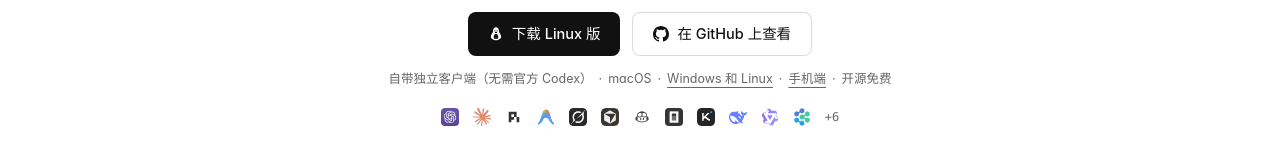
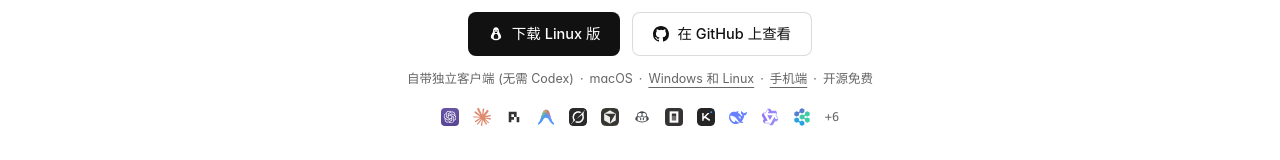
Before and after one commit to BytePioneer-AI/codexhost-website, a React (Vite) app: page / in a window 1280 px wide. Shown: the part 308-468 px from the top of the page. Built offline with nearby package versions, Linux system fonts and the light colour scheme; no server answers.

Commit message:
docs: shorten standalone client note in hero meta line

```diff
--- a/src/data/i18n.ts
+++ b/src/data/i18n.ts
@@ -63,7 +63,7 @@ export const COPY = {
         linux: '下载 Linux 版',
       },
       githubCta: '在 GitHub 上查看',
-      metaStandalone: '自带独立客户端（无需官方 Codex）',
+      metaStandalone: '自带独立客户端 (无需 Codex)',
       metaWinLinux: 'Windows 和 Linux',
       metaMobile: '手机端',
       metaOpen: '开源免费',
@@ -279,7 +279,7 @@ export const COPY = {
         linux: 'Download for Linux',
       },
       githubCta: 'View on GitHub',
-      metaStandalone: 'Standalone app included (no official Codex needed)',
+      metaStandalone: 'Standalone app included (no Codex needed)',
       metaWinLinux: 'Windows & Linux',
       metaMobile: 'Mobile',
       metaOpen: 'Open Source & Free',
```
